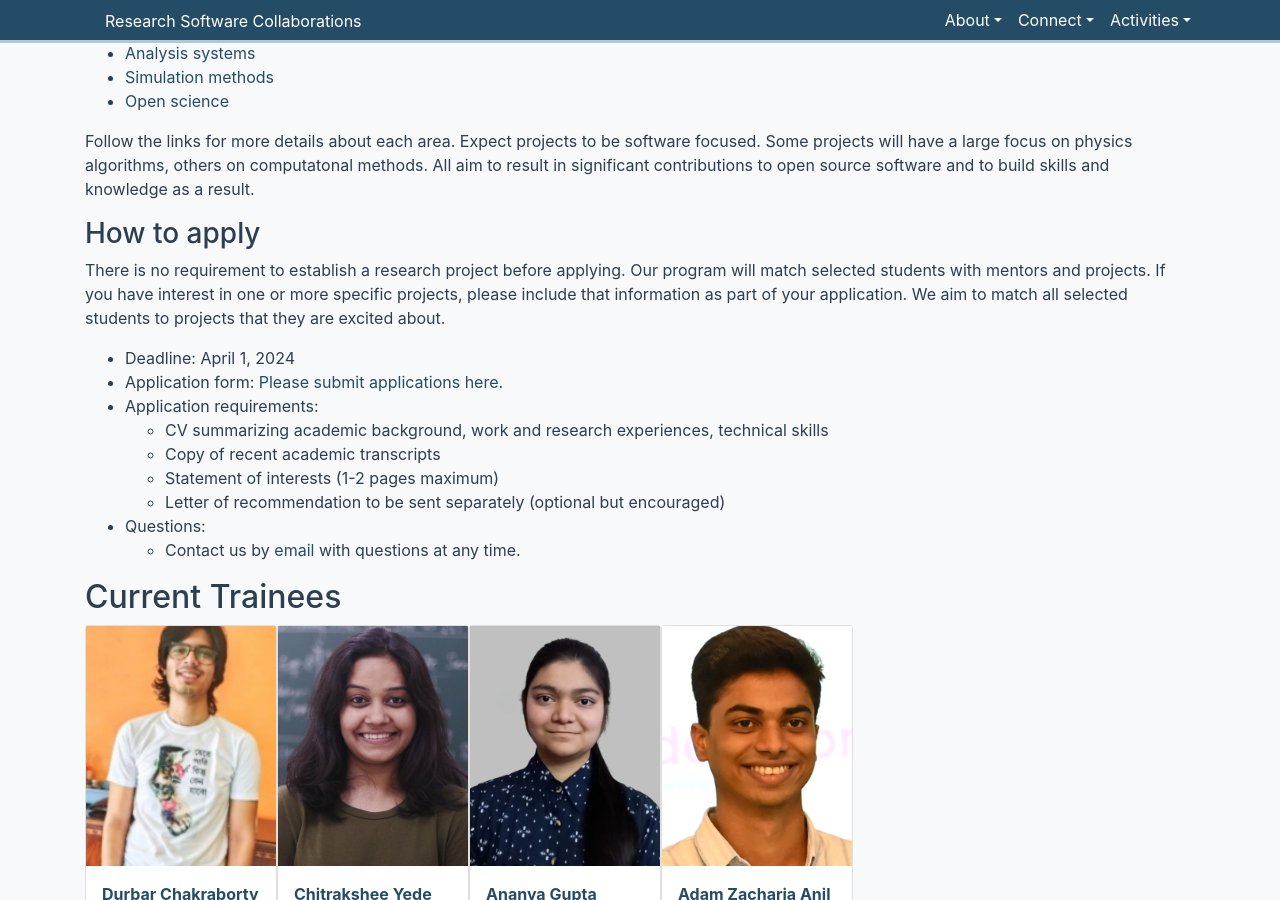
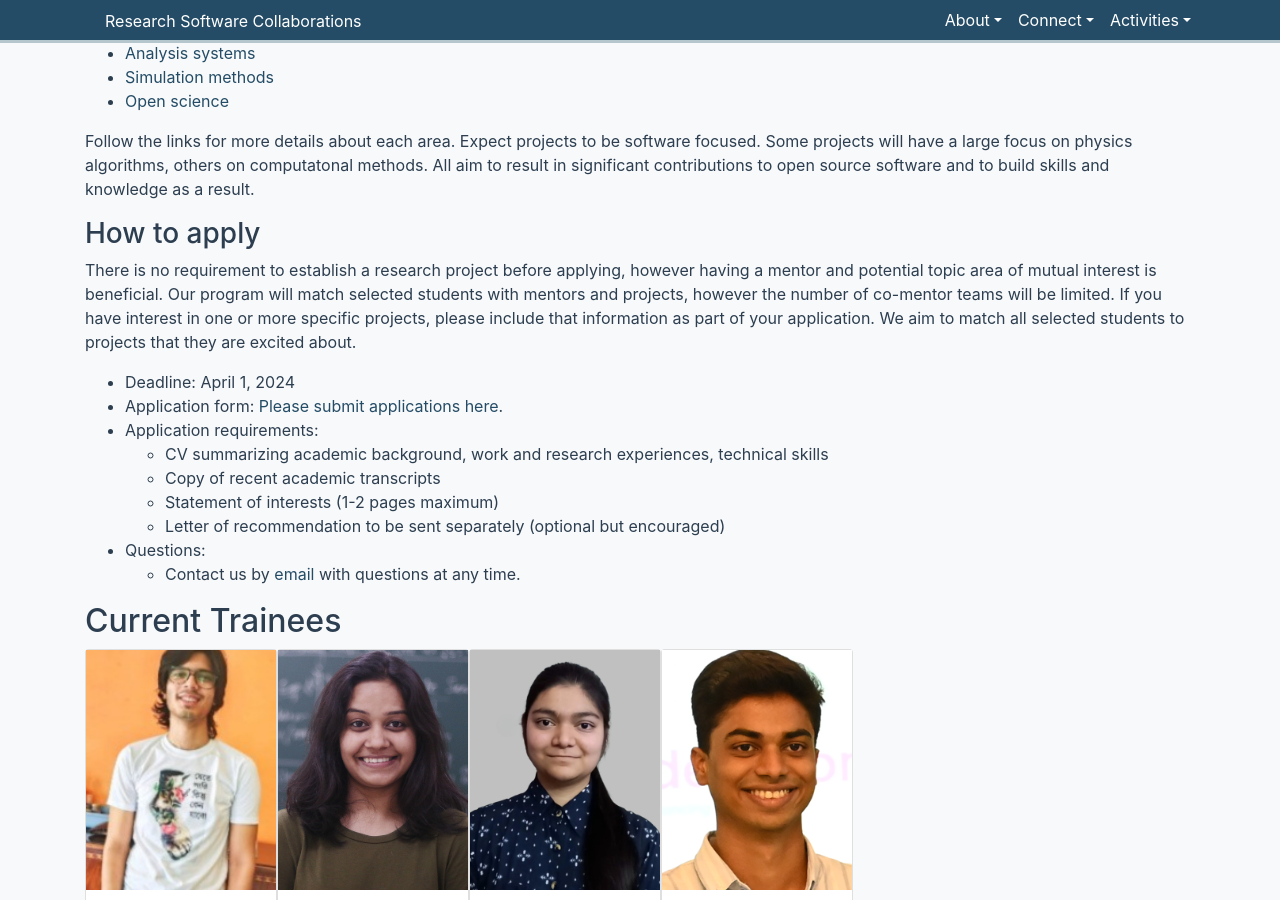
Before and after one commit to research-software-collaborations/research-software-collaborations.github.io, a Jekyll site: the page built from pages/trainee_program.md, in a window 1280 px wide and 900 px high, scrolled down 895 px. Built offline with Jekyll 4.4.1, drawn with Linux system fonts in a browser that asks for light colours; cached includes are drawn as plain includes.

Commit message:
Update trainee_program.md

```diff
--- a/pages/trainee_program.md
+++ b/pages/trainee_program.md
@@ -67,8 +67,7 @@ The current
 
 
 ### How to apply
-There is no requirement to establish a research project before applying. Our program will
-match selected students with mentors and projects. If you have interest in one or more specific
+There is no requirement to establish a research project before applying, however having a mentor and potential topic area of mutual interest is beneficial. Our program will match selected students with mentors and projects, however the number of co-mentor teams will be limited. If you have interest in one or more specific
 projects, please include that information as part of your application. We aim to match all
 selected students to projects that they are excited about.
 
```
